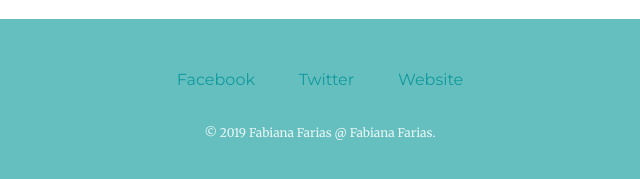
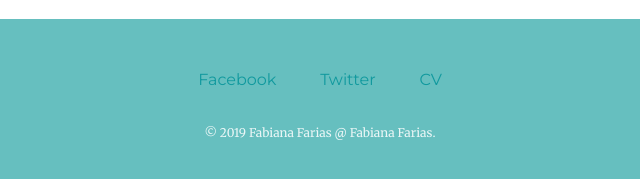
Before and after one commit to fabianafarias/css-cv, a plain HTML site: page index.html in a window 1280 px wide. Shown: the part 2596-2775 px from the top of the page, 320-960 px from the left. Drawn offline with Linux system fonts and the light colour scheme.

Commit message:
Update index.html

```diff
--- a/index.html
+++ b/index.html
@@ -51,7 +51,7 @@
   <div class="bottom-container">
     <a class="footer-link" href="https://www.facebook.com/farias.fabianam/">Facebook</a>
     <a class="footer-link" href="https://twitter.com/farias_fabianam">Twitter</a>
-    <a class="footer-link" href="https://farias-fabianam.github.io/cv/">Website</a>
+    <a class="footer-link" href="https://farias-fabianam.github.io/cv/">CV</a>
     <p class="copyright">© 2019 Fabiana Farias @ Fabiana Farias.</p>
   </div>
 
```
